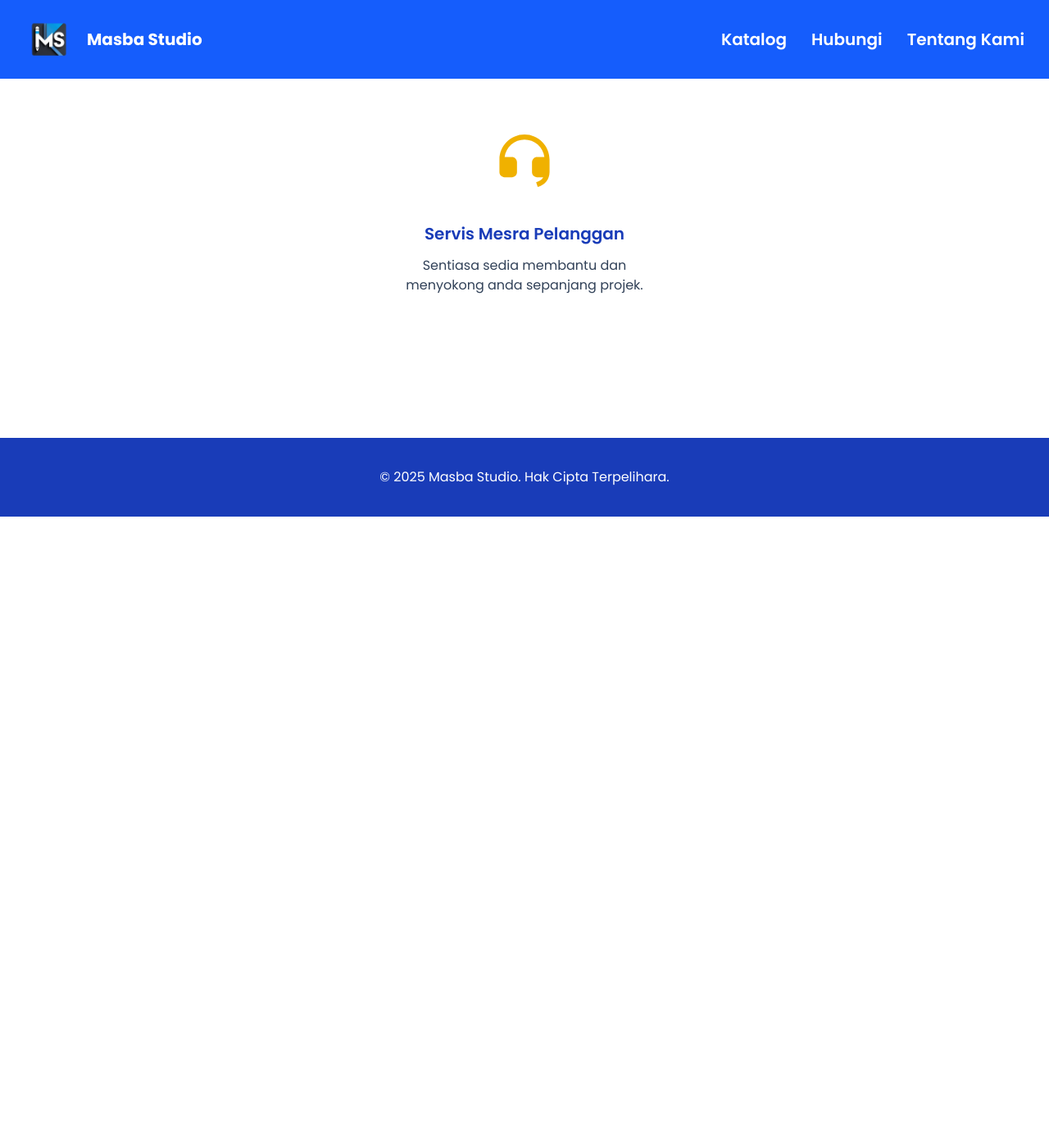
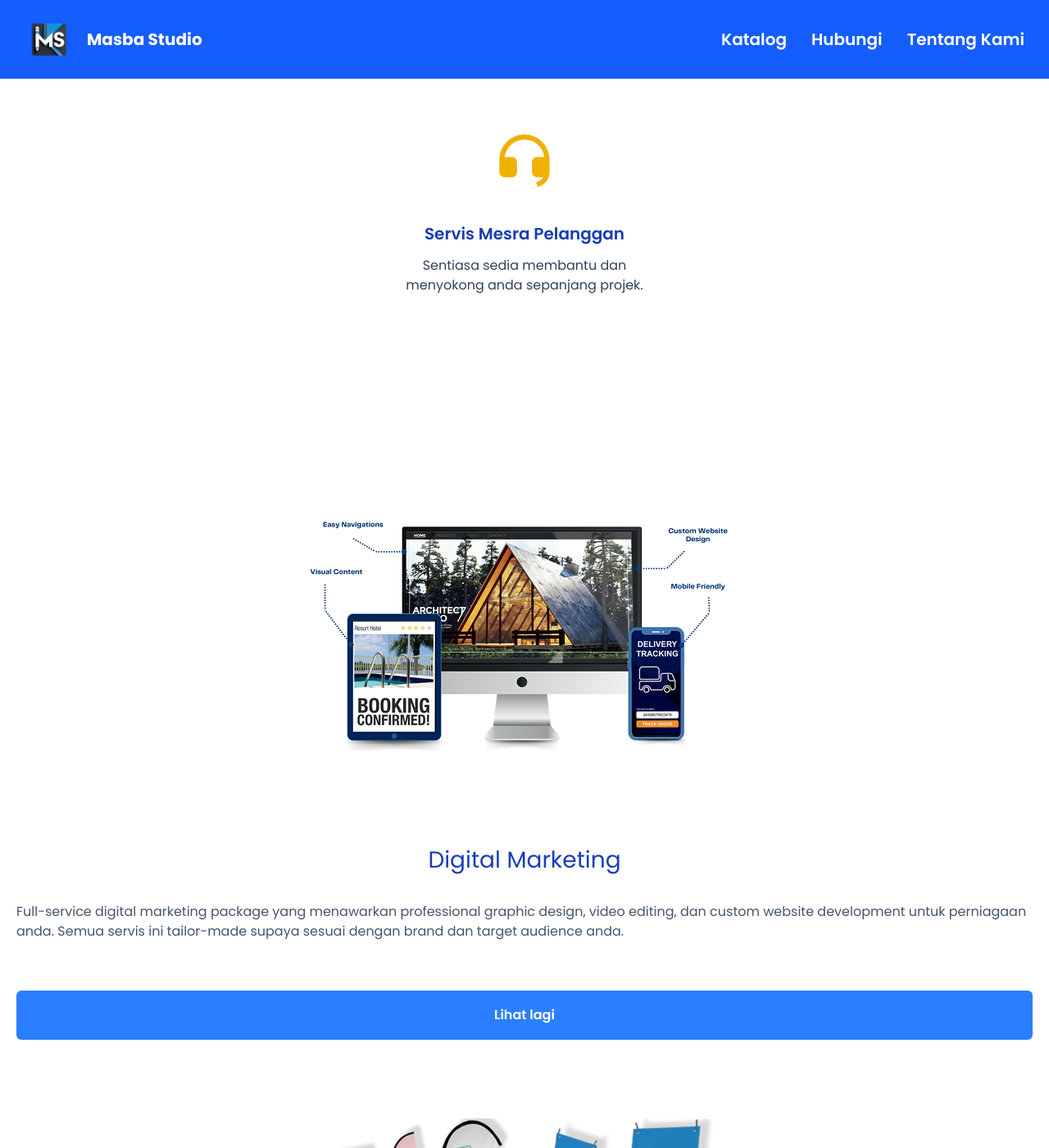
Before and after one commit to masba12/MasbaStudio, a Jekyll site: the page built from index.md, in a window 1280 px wide and 1400 px high, scrolled down 1226 px. Shown: the whole window at 82% size. Built offline with Jekyll 4.4.1, drawn with Linux system fonts in a browser that asks for light colours; before the commit the page ends 1856 px from its top, so only the background shows below that; some of the changed text lies outside the part shown.

Commit message:
fix sm services

```diff
--- a/_layouts/index.html
+++ b/_layouts/index.html
@@ -64,7 +64,7 @@
 				<p>Sentiasa sedia membantu dan menyokong anda sepanjang projek.</p>
 			</div>
 		</section>
-{% comment %}
+
 		<section class="services">
 			<div class="service">
 				<div class="service-detail">
@@ -83,7 +83,7 @@
 				<img src="{{ "/assets/images/printing.png" }}" alt="Brand Printing Service">
 			</div>
 		</section>
-
+{% comment %}
 		<section class="customer-feedback">
 			<h2 class="feedback-title">Apa Kata Pelanggan</h2>
 			<div class="feedbacks">
--- a/_sass/index.scss
+++ b/_sass/index.scss
@@ -314,43 +314,51 @@ body.show-menu {
 
   .service {
     display: flex;
-    padding: 0 96px;
-    gap: 40px;
-    margin-bottom: 40px;
+    flex-direction: column-reverse;
+    padding: 0 20px;
+    gap: 20px;
+    margin-bottom: 96px;
 
-    &:nth-child(even) {
-      flex-direction: row-reverse;
-    }
+    // &:nth-child(even) {
+    //   flex-direction: row-reverse;
+    // }
 
     .service-detail {
-      padding-top: 25px;
+      // padding-top: 25px;
 
       .service-title {
         display: block;
-        font-size: 36px;
+        font-size: 28px;
         color: $blue-800;
         margin-bottom: 30px;
+        text-align: center;
       }
 
       .service-description {
         font-size: 16px;
         color: $slate-600;
-        margin-bottom: 136px;
+        margin-bottom: 60px;
       }
 
       .service-cta {
+        display: block;
+        max-width: 100%;
         padding: 18px 70px;
         font-size: 16px;
         font-weight: 600;
         color: white;
         border-radius: 6px;
+        text-align: center;
         background-color: $blue-500;
       }
     }
 
     img {
       width: 536px;
-      height: 474px;
+
+      // height: 474px;
+      margin: 0 auto;
+      object-fit: scale-down;
     }
   }
 }
@@ -478,7 +486,7 @@ footer {
   background-color: $blue-800;
 }
 
-@media screen and (min-width: $sm) {
+@media screen and (width >= $sm) {
   nav {
     padding: 0 30px;
 
```
